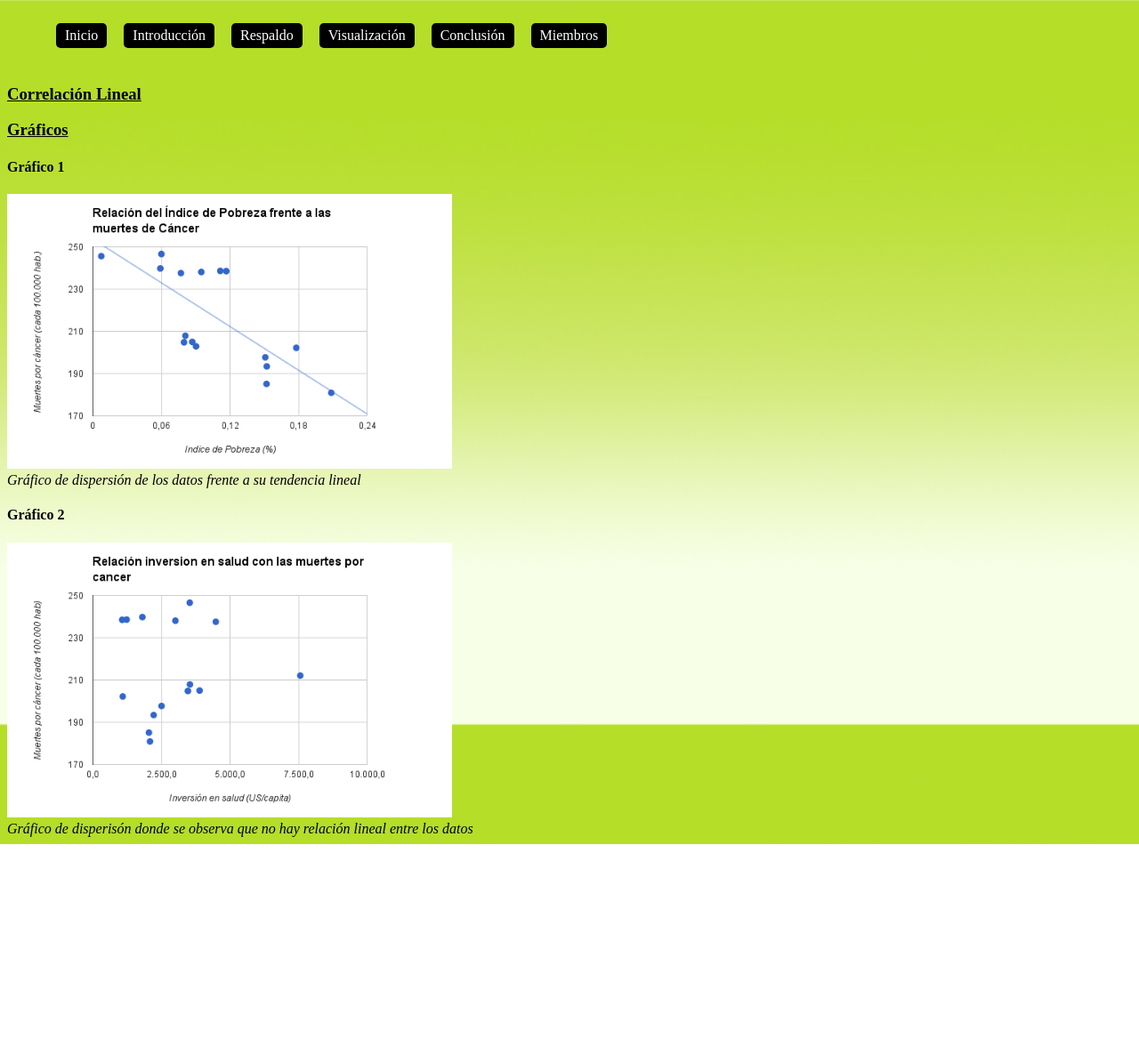
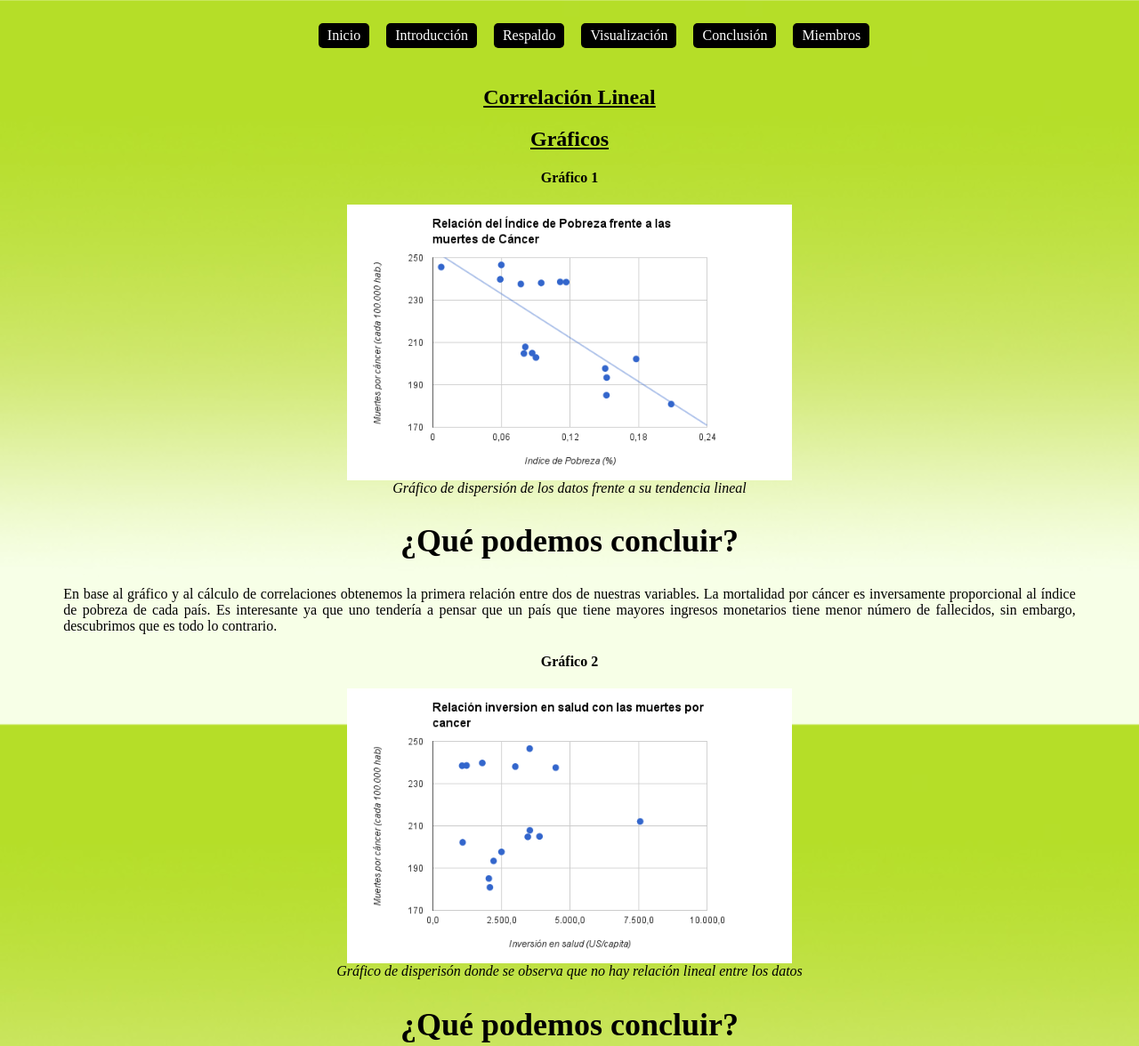
Before and after one commit to criscv/criscv.github.io, a plain HTML site: page mate.html in a window 1280 px wide. Shown: the top 1176 px of the page at 89% size. Before the commit the page ends 949 px from the top, so only its background shows below. Drawn offline with Linux system fonts and the light colour scheme.

Commit message:
pagina final

```diff
--- a/estilo.css
+++ b/estilo.css
@@ -11,8 +11,11 @@ body {
 .barsup {
 	text-align: left;
 	height: 60px;
+
 }
-
+h2 {
+	font-size: 36px;
+}
 .barsup li{
 	display: inline-block;
 	list-style-type: none;
@@ -42,6 +45,7 @@ body {
 .texto {
 	width: 750px;
 	margin: 50px auto;
+	text-align : justify;
 }
 
 .texto article header {
@@ -58,7 +62,11 @@ body {
 	width: 750px;
 	margin: 50px auto;
 }
-
+.contenedor{
+    width: 90%;
+    margin: 0 auto;
+	text-align: center;
+}
 .proyecto article header {
 	margin: 25px auto;
 	border: 5px dotted gray;
@@ -75,8 +83,12 @@ body {
 	text-decoration: none;
 }
 img{
+	display: block;
 	max-width: 500px;
 	max-height: 500px;
 	width: auto;
 	height: auto;
+	margin-left: auto;
+    margin-right: auto;
+
 }
--- a/mate.html
+++ b/mate.html
@@ -6,28 +6,54 @@
 	<title>Respaldo Matemático</title>
 </head>
 
-<body>
+<body >
 
 	<header>
 		<nav class="barsup">
+			<div align="center">
 			  <ul>
 			    <li><a href="index.html" title="Ir a Inicio">Inicio</a></li>
 			    <li><a href="intro.html" title="Ir a Proyecto">Introducción</a></li>
 			    <li><a href="mate.html" title="Respaldo matemático">Respaldo</a></li>
+
 			    <li><a href="visualizacion.html" title="Visualización de los datos">Visualización</a></li>
+
 			    <li><a href="conclusion.html" title="Ver Conclusiones Generales"> Conclusión</a></li>
 			    <li><a href="miembros.html" title="Ver Miembros">Miembros</a></li>
 		      </ul>
+		  </div>
 		</nav>
 	</header>
+	<div align="center">
 	  <section>
-		<article><h1> <u>Correlación Lineal</u></h1>
+</div>
+	<article class="contenedor" ><h1 align="center"> <u>Correlación Lineal</u></h1>
 	  </article>
-		<article><h1><u>Gráficos</u></h1>
-			<h4>Gráfico 1</h4>
-			<img src="graf1.png" alt="Gráfico de disperción 1" title="Gráfico 1" />
-				<footer><em>Gráfico de dispersión de los datos frente a su tendencia lineal</em></footer>
-			<h4>Gráfico 2</h4>
-			<img src="graf2.png" alt="Gráfico de disperción 2" title="Gráfico 2"/>
-				<footer><em>Gráfico de disperisón donde se observa que no hay relación lineal entre los datos</em></footer>
+		<article class="contenedor" ><h1 align="center"><u>Gráficos</u></h1>
+			<h4 align="center">Gráfico 1</h4>
+			<div align="center"><img src="graf1.png" alt="Gráfico de disperción 1" title="Gráfico 1"  />
+
+
+		  </div>
+			<footer>
+			  <div align="center"><em>Gráfico de dispersión de los datos frente a su tendencia lineal</em></div>
+			  </footer>
+  <articule class="text">
+             <h2 align="center">¿Qué podemos concluir? </h2>
+
+    <p align="center">
+    En base al gráfico y al cálculo de correlaciones obtenemos la primera relación entre dos de nuestras variables. La mortalidad por cáncer es inversamente proporcional al índice de pobreza de cada país. Es interesante ya que uno tendería a pensar que un país que tiene mayores ingresos monetarios tiene menor número de fallecidos, sin embargo, descubrimos que es todo lo contrario.</p>
+</articule>
+		  <h4 align="center">Gráfico 2</h4>
+			<div align="center"><img src="graf2.png" alt="Gráfico de disperción 2" title="Gráfico 2"/>
+
+		  </div>
+			<footer>
+			  <div align="center"><em>Gráfico de disperisón donde se observa que no hay relación lineal entre los datos</em></div>
+			  </footer>
+           <h2 align="center">¿Qué podemos concluir? </h2>
+
+    <p align="center">
+    En base al gráfico y al cálculo  de correlaciones obtenemos que no existe ningún tipo de relación entre la inversión en salud y la mortalidad por cáncer. Lo anterior es aún más interesante, ya que uno tendería a pensar que mientras más invierte un país en salud, el número de fallecidos por cáncer debería ser menor, sin embargo, no existe relación entre estas dos variables.</p>
+
 		</article>
--- a/visualizacion.html
+++ b/visualizacion.html
@@ -4,6 +4,7 @@
 	<meta charset="utf-8" />
 	<link href="estilo.css" rel="stylesheet" />
 	<title>Visualización</title>
+	<script type="text/javascript">swfobject.embedSWF("fl2.swf", "myContent", "300", "120", "9.0.0");</script>
 </head>
 
 <body>
@@ -19,14 +20,19 @@
 			</ul>
 		</nav>
 	</header>
-
-<input type="range" min="0" max="100" value="0" step="5" onchange="showValue(this.value)" />
-<span id="range">0</span>
-<script type="text/javascript">
-function showValue(newValue)
-{
-	document.getElementById("range").innerHTML=newValue;
-}
-</script>
+	<div>
+		<article><h1 align="center"> Índice de Pobreza </h1>
+		<img align="center" src="planisferio.jpg" alt="Pobreza de los países utilizados" title="Mapa de Pobreza" />
+		</article>
+		<article><h3>Instrucciones</h3>
+			<ul>
+				<li>Mueve el slider con las flechas derecha e izquierda de tu teclado</li>
+				<li>Presiona el botón comenzar</li>
+				<li>Repite el proceso para otro valor</li>
+			</ul>
+			<embed src="fl2.swf" quality="high" bgcolor="#E8E8E8" WIDTH="600" HEIGHT="400"><hr align='left' size='1' width='50%'>
+			<footer>Cada mechón de cabello representa a las víctimas del cáncer</footer>
+		</article>
+	</div>
 </body>
 </html>
```
Also changed, not shown: conclusion.html (+12 -3 lines), index.html (+3 -1 lines), intro.html (+13 -6 lines), miembros.html (+3 -0 lines). Lines whose indentation alone changed are shown as unchanged.
